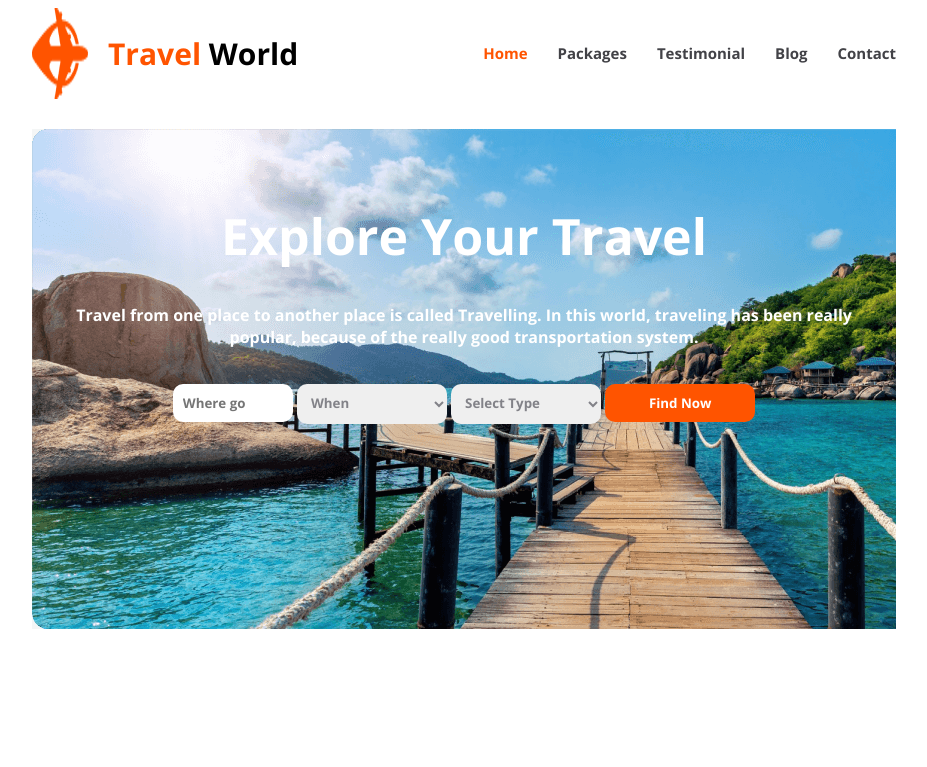
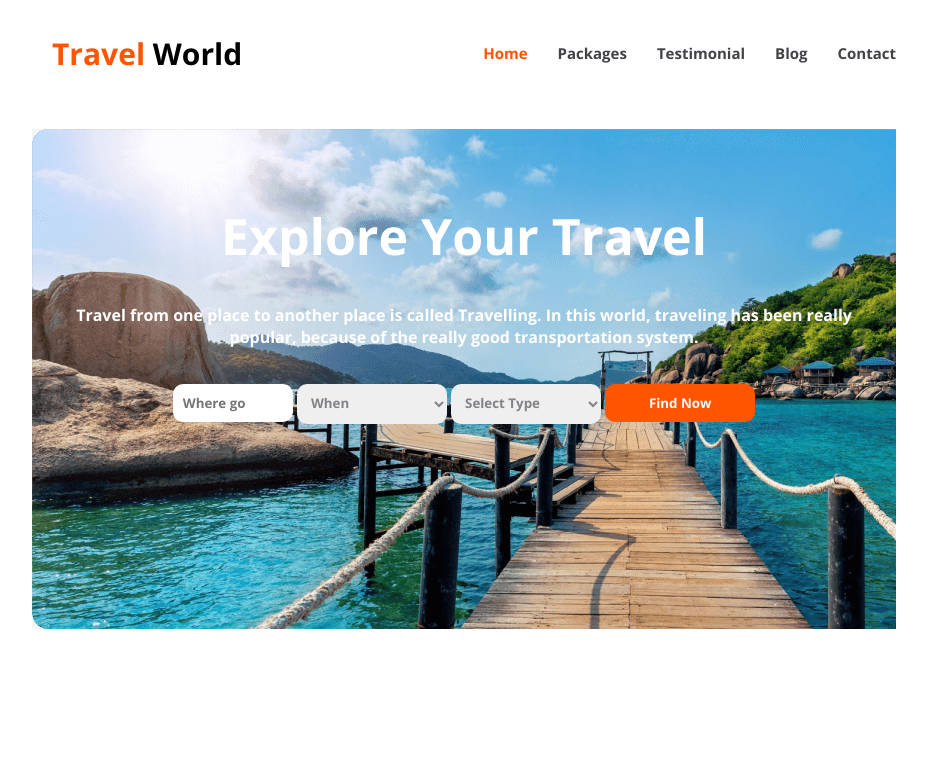
Before and after one commit to MohammadRakib1/assignment-.2, a plain HTML site: page index.html in a window 1280 px wide. Shown: the top 767 px of the page, without its empty margins (176-1103 px from the left). Drawn offline with nearby package versions, Linux system fonts and the light colour scheme.

Commit message:
last commit

```diff
--- a/index.html
+++ b/index.html
@@ -18,7 +18,6 @@
     <header>
         <nav>
             <div class="nav-title">
-                <img src="Images/Group 40071 (2).png" alt="">
                 <h1 class="travel-world"><span class="travel">Travel</span> World</h1>
             </div>
             <ul>
```
